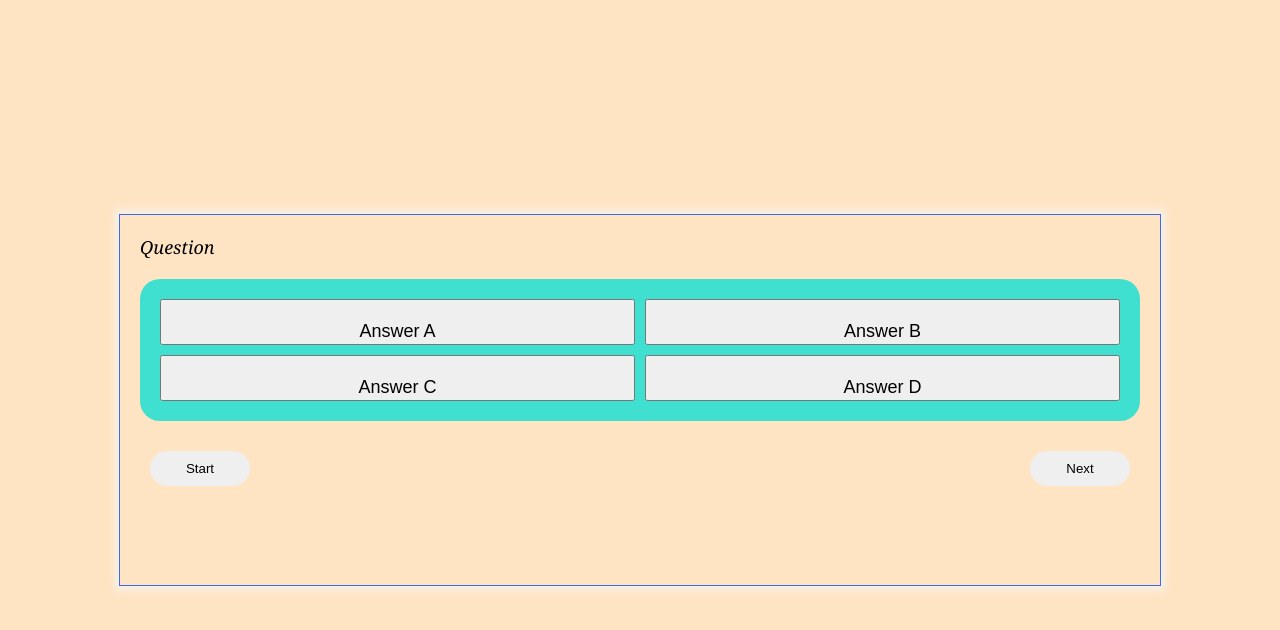
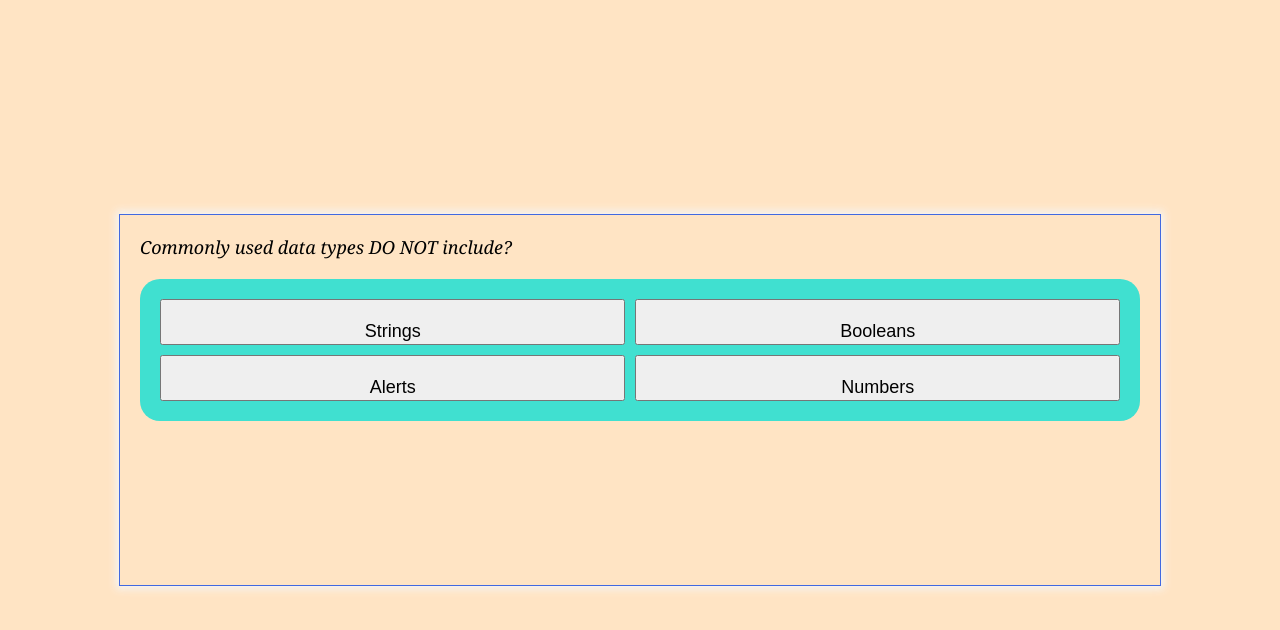
Before and after one commit to Nick-code92/CodeQuiz, a plain HTML site: page index.html in a window 1280 px wide. Both pictures are taken after a click on the button "Start". Drawn offline with Linux system fonts and the light colour scheme.

Commit message:
updating file

```diff
--- a/index.html
+++ b/index.html
@@ -9,24 +9,28 @@
 </head>
 <body>
     <div class="container">
-        <div id="question container" class="hide">
+        <div id="question-container">
             <div id="question">Question</div>
             <div id="answer-button" class="btn-grid">
-                <button class="btn">Answer A</button>
-                <button class="btn">Answer B</button>
-                <button class="btn">Answer C</button>
-                <button class="btn">Answer D</button>
+                <button value="0" id="AnswerA" class="btn">Answer A</button>
+                <button value="1" id="AnswerB" class="btn">Answer B</button>
+                <button value="2" id="AnswerC" class="btn">Answer C</button>
+                <button value="3" id="AnswerD" class="btn">Answer D</button>
             </div>
         </div>
-        <div class="controls">
-            <button id="Start-btn" class="Start-btn">Start</button>
-            <button id="next-btn" class="next-btn">Next</button>
+        <div class="controls" id="controls">
+            <button id="start-btn" class="Start-btn">Start</button>
+            <!-- <button id="next-btn" class="next-btn" >Next</button> -->
+        </div>
+        <!-- <div id="-timer">
+            <div id="btimeGauge"></div>
+            <div id="timeGauge"></div>
+        </div> -->
+        <div id="result" class="result" >Result
         </div>
     </div>
-    <div id="result" class="container result" style="display: none;">
-    </div>
 
+    <script src="./question.js"></script>
     <script src="./script.js"></script>
-    <script src="./question.js"></script>
 </body>
 </html>
--- a/script.js
+++ b/script.js
@@ -1,17 +1,56 @@
- var container = document.querySelector("questionContainer");
- var questionEl = document.querySelector("question");
- var choices = document.querySelector("AnswerA");
- var choices = document.querySelector("AnswerB");
- var choices = document.querySelector("AnswerC");
- var choices = document.querySelector("AnswerD");
- var start = document.querySelector("start-btn")
- var Next = document.querySelector("next-btn");
- var resultCont = document.querySelector("result");
+//presented with a call-to-action to "Start Quiz." Also note the navigation option to "View Highscores" and the "Time" value set at 0.
 
- var currentQuestion = 0;
+//Clicking the "Start Quiz" button presents the user with a series of questions. The timer is initialized with a value and immediately begins countdown.
+
+//Score is calculated by time remaining. Answering quickly and correctly results in a higher score. Answering incorrectly results in a time penalty (for example, 15 seconds are subtracted from time remaining).
+
+//When time runs out and/or all questions are answered, the user is presented with their final score and asked to enter their initials. Their final score and initials are then stored in `localStorage`.
+
+//Your application should also be responsive, ensuring that it adapts to multiple screen sizes.
+
+//The first view of the application displays a button that starts the quiz.
+
+// Clicking the start button displays a series of questions.
+
+//  Once the quiz begins, a timer starts.
+
+// If a question is answered incorrectly, additional time is subtracted from the timer.
+
+// The timer stops when all questions have been answered or the timer reaches 0.
+
+// After the game ends, the user can save their initials and score to a highscores view using local storage
+
+var questionEl = document.getElementById("question");
+var choice1 = document.getElementById("AnswerA");
+var choice2 = document.getElementById("AnswerB");
+var choice3 = document.getElementById("AnswerC");
+var choice4 = document.getElementById("AnswerD");
+var start = document.getElementById("start-btn");
+// var Next = document.getElementById("next-btn");
+
+//var timeGauge =document.getElementById("timeGauge");
+var resultCont = document.getElementById("result");
+var control = document.getElementById("controls")
+var container = document.getElementById("question-container");
+
+var currentQuestion = 0;
  var score = 0;
- var totQuestion = question.length;
+ var totQuestion = questions.length;
 
- function container () {
-   Console.log("container")
- }
+ function question (qobj) {
+   questionEl.innerText = qobj.title;
+   choice1.innerText = qobj.choices[0];
+   choice2.innerText = qobj.choices[1];
+   choice3.innerText = qobj.choices[2];
+   choice4.innerText = qobj.choices[3];
+ };
+
+ container.style.display = "none";
+ resultCont.style.display = "none";
+
+ start.addEventListener("click", function(e){
+   control.style.display = "none"
+   container.style.display = "block";
+   question(questions[currentQuestion])
+
+ });
```
